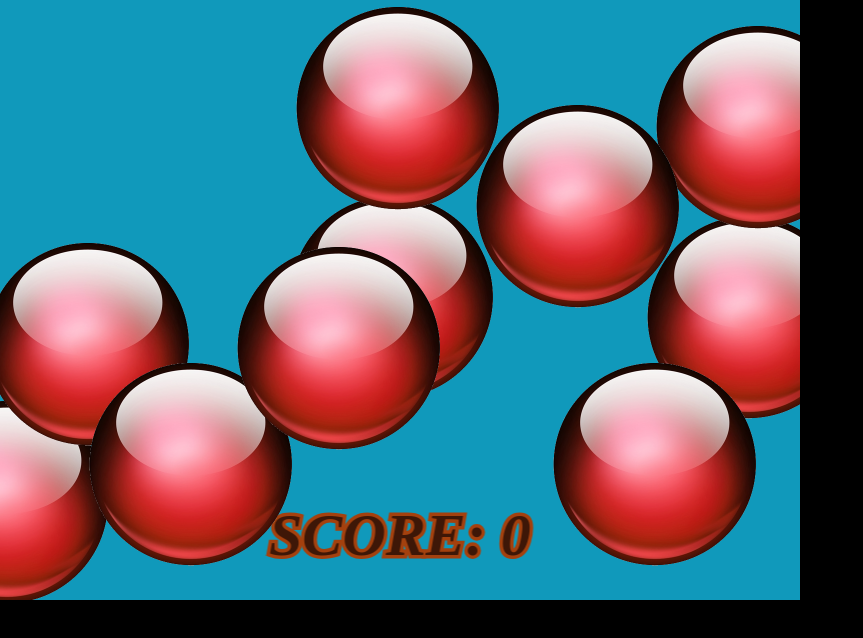
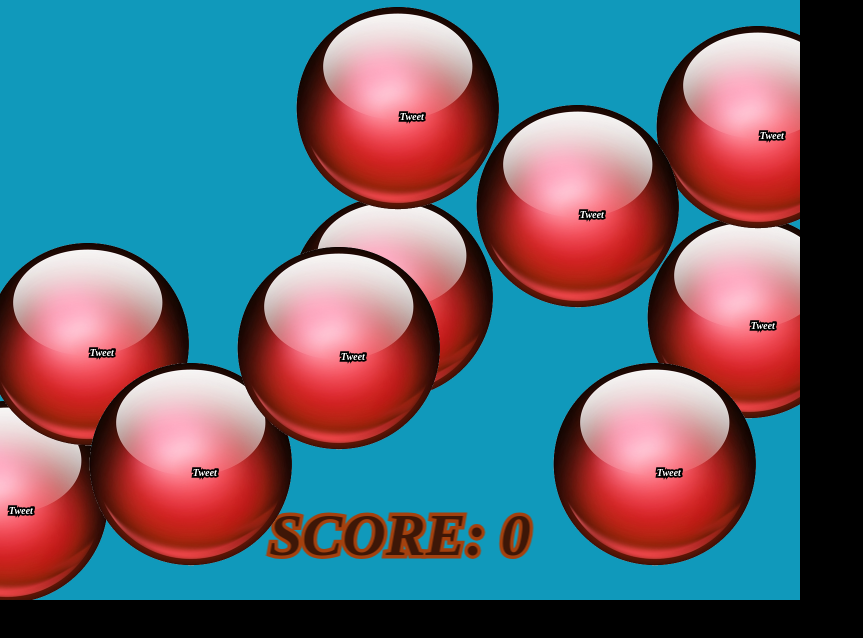
Before and after one commit to MPolymath/TwitterBubble, a plain HTML site: page bubbleburst.html in a window 1280 px wide. Shown: the whole page, without its empty margins (0-863 px from the left). Drawn offline with Linux system fonts and the light colour scheme; animation ran at ten frames a second.

Commit message:
added text to each bubble

```diff
--- a/bubbleburst.html
+++ b/bubbleburst.html
@@ -31,9 +31,10 @@
 	  }
 
 	  function createBubble(x, y)
- 	  {
+	  {
+		  var container =  new PIXI.Container();
 		  var bubble = new PIXI.Sprite(texture);
-
+		  var tweet = new PIXI.Text('Tweet', { font: 'bold italic 20px Arvo', fill: '#FFFFFF', align: 'center', stroke: '#000000', strokeThickness: 7 });
 		  bubble.interactive = true;
 		  bubble.buttonMode = true;
 
@@ -44,17 +45,19 @@
 
 		  bubble.position.x = x;
 		  bubble.position.y = y;
-
-		  stage.addChild(bubble);
+		  container.addChild(bubble);
+		  bubble.addChild(tweet);
+		  stage.addChild(container);
 	  }
 
 	  function onClick(event)
 	  {
 	  	this.data = event.data;
-	  	this.visible = 0;
-  		this.visible = 0;
+		this.visible = 0;
+		this.visible = 0;
+		console.log(this);
+
 		score.text = 'SCORE: ' + count++;
-	  	event.destroy();
 	  }
 	  animate();
 
```
